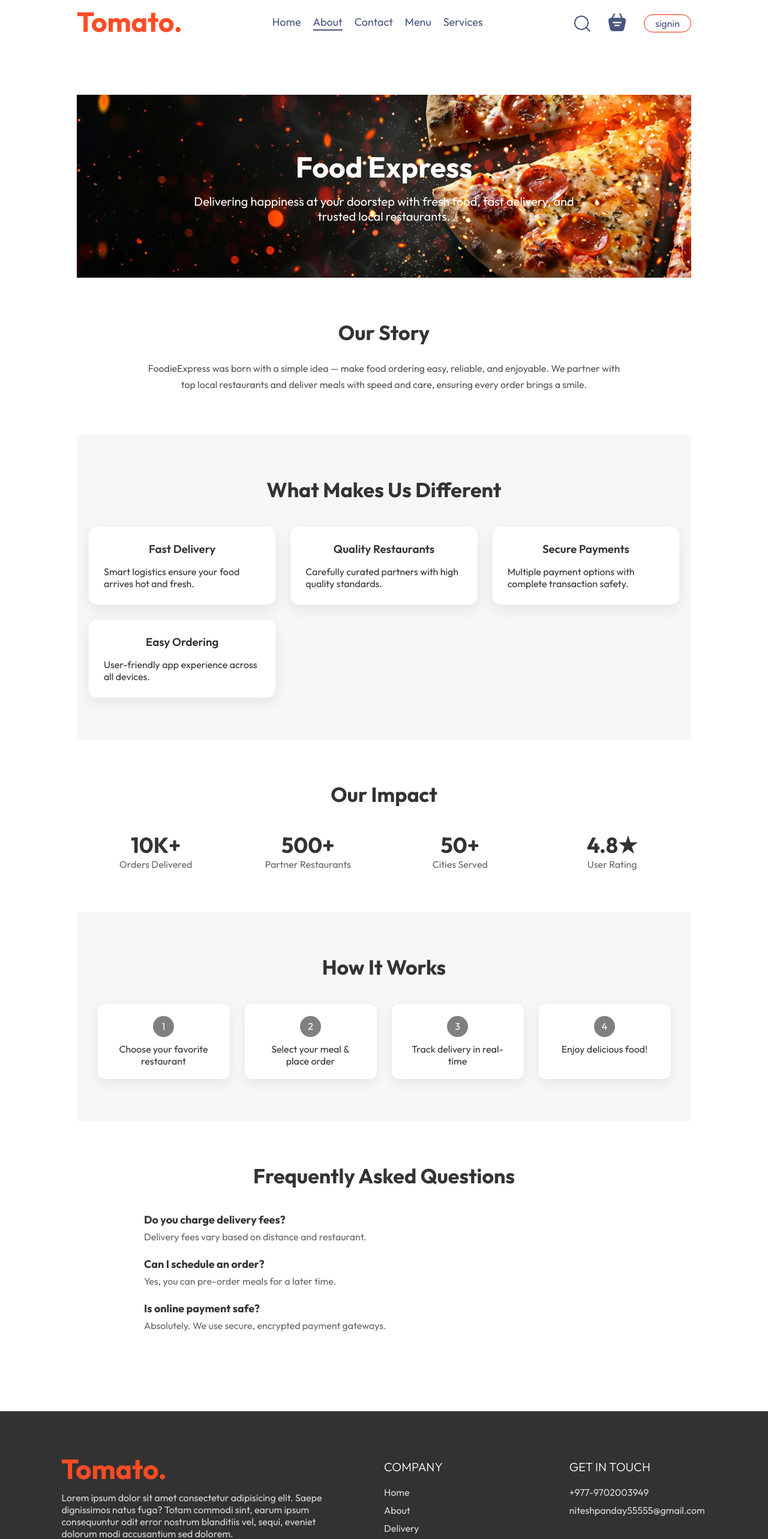
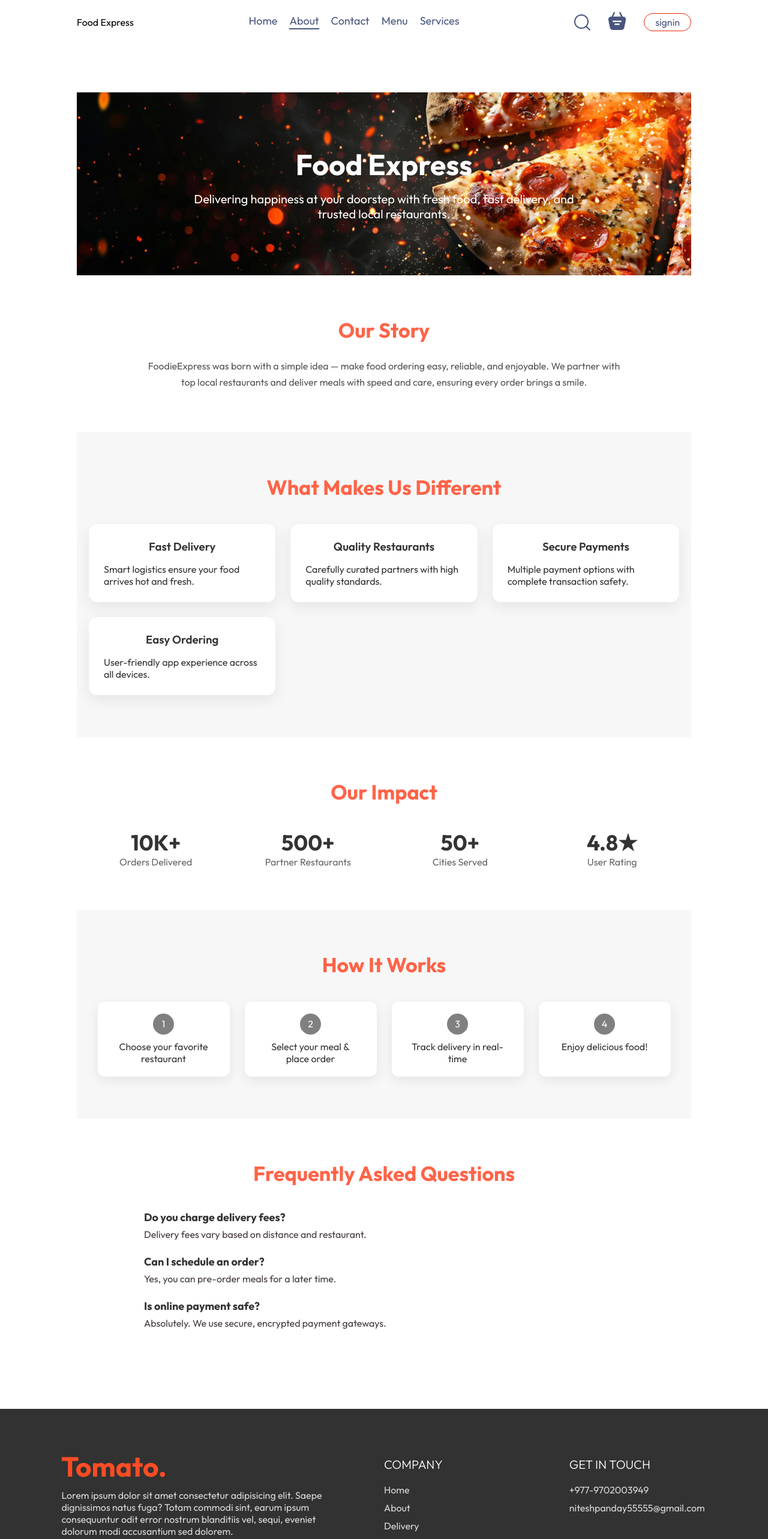
Before and after one commit to Niteshpanday05/food-order, a React (Vite) app: page /about in a window 1280 px wide. Shown: the top 2566 px of the page at 60% size. Built offline with nearby package versions, Linux system fonts and the light colour scheme.

Commit message:
contact section updated

```diff
--- a/src/components/Navbar/Navbar.jsx
+++ b/src/components/Navbar/Navbar.jsx
@@ -17,7 +17,7 @@ const Navbar = ({setShowLogin}) => {
 
   return (
     <div className="navbar">
-     <Link to='/'><img src={assets.logo} alt="" className="logo" /></Link>
+     <Link to='/' className="logo">Food Express</Link>
 
       <ul className="navbar-menu">
         {menus.map((item) => (
--- a/src/pages/About/About.css
+++ b/src/pages/About/About.css
@@ -43,6 +43,7 @@
   text-align: center;
   font-size: 34px;
   margin-bottom: 25px;
+  color: tomato;
 }
 
 .section-text {
@@ -147,6 +148,6 @@
 }
 
 .faq-item p {
-  color: #666;
+  color: #443a3a;
   line-height: 1.6;
 }
```
